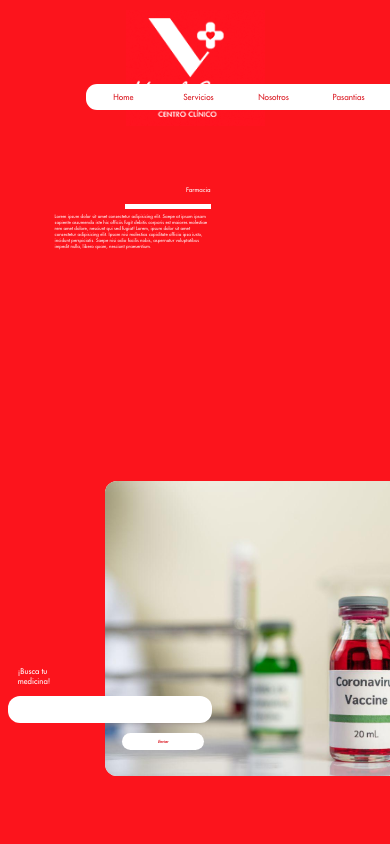
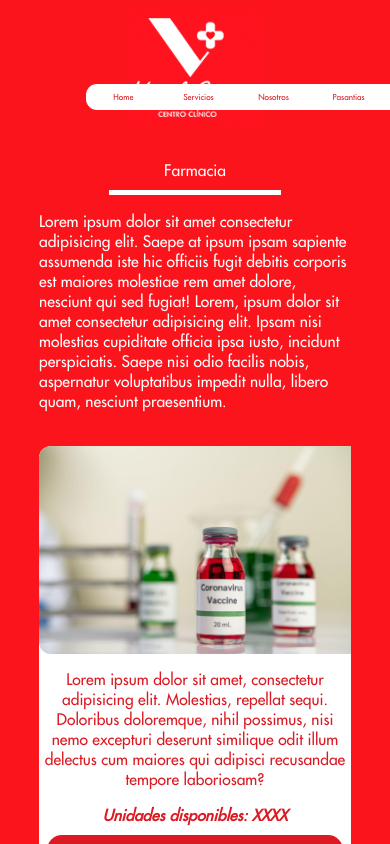
Before and after one commit to MarUser04/clinica-vainil-street, an Angular app: page /farmacia in a window 390 px wide. Built offline with nearby package versions, Linux system fonts and the light colour scheme.

Commit message:
Pharmacy component responsive.

```diff
--- a/src/app/components/pharmacy/pharmacy.component.scss
+++ b/src/app/components/pharmacy/pharmacy.component.scss
@@ -1,3 +1,5 @@
+@import './../../../vars';
+
 .pharmacyInfo {
   position: absolute;
   display: flex;
@@ -16,10 +18,25 @@
     padding-bottom: 10px;
     width: 55%;
     font-size: 1.6vw;
+
+    @media screen and (max-width: $customBreakpoint) {
+      text-align: center;
+    }
   }
 
   &__description {
     font-size: 1.2vw;
+  }
+
+  @media screen and (max-width: $customBreakpoint) {
+    position: static;
+    width: 80%;
+    align-items: center;
+    margin: 20px auto;
+
+    & * {
+      font-size: 4vw;
+    }
   }
 }
 
@@ -36,6 +53,9 @@
   & img {
     border-top-left-radius: 12px;
     border-bottom-left-radius: 12px;
+    height: auto;
+    width: 100%;
+    max-width: 500px;
   }
 
   &__info {
@@ -72,7 +92,43 @@
       &:hover {
         cursor: pointer;
       }
+
+      @media screen and (max-width: $customBreakpoint) {
+        display: block;
+        width: 95%;
+        margin: 10px auto;
+      }
     }
+
+    @media screen and (max-width: $customBreakpoint) {
+      width: 100%;
+      padding: 0;
+    }
+
+    @media screen and (min-width: $sm) and (max-width: $customBreakpoint) {
+      width: 100%;
+      padding: 0;
+
+      & * {
+        font-size: 2.5vw !important;
+      }
+    }
+
+    @media screen and (max-width: $sm) {
+      & * {
+        font-size: 4vw !important;
+      }
+    }
+  }
+
+  @media screen and (max-width: $customBreakpoint) {
+    position: static;
+    margin: 10px auto;
+    width: 80%;
+    text-align: center;
+    max-width: 500px;
+    flex-direction: column;
+    height: auto;
   }
 }
 
@@ -88,6 +144,10 @@
   & span {
     padding: 10px;
     font-size: 2vw;
+
+    @media screen and (max-width: $customBreakpoint) {
+      padding: 0;
+    }
   }
 
   & input {
@@ -102,7 +162,6 @@
   & button {
     width: 40%;
     padding: 6px;
-    margin: 10px;
     font-weight: bold;
     border-radius: 15px;
     border: none;
@@ -112,10 +171,25 @@
     color: #db1a23;
     font-family: 'Futura', 'arial', sans-serif;
     align-self: flex-end;
-    margin-right: 4%;
+    margin: 10px 4% 10px 10px;
 
     &:hover {
       cursor: pointer;
     }
   }
+
+  @media screen and (max-width: $customBreakpoint) {
+    position: static;
+    margin: 10px auto;
+    width: 80%;
+    text-align: center;
+    border: 2px solid #fff;
+    border-radius: 5px;
+
+    & * {
+      font-size: 4vw !important;
+      width: 90% !important;
+      margin: 10px auto !important;
+    }
+  }
 }
```
